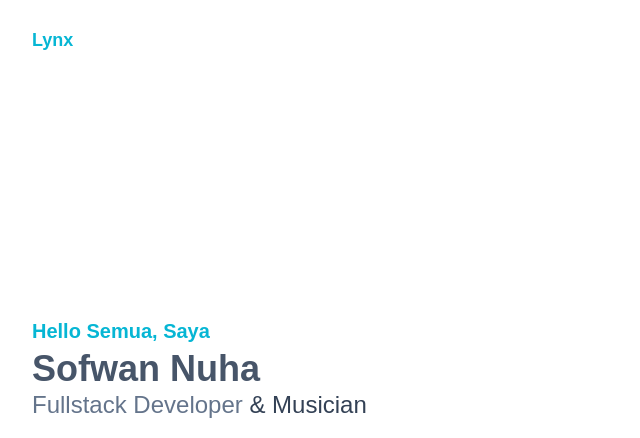
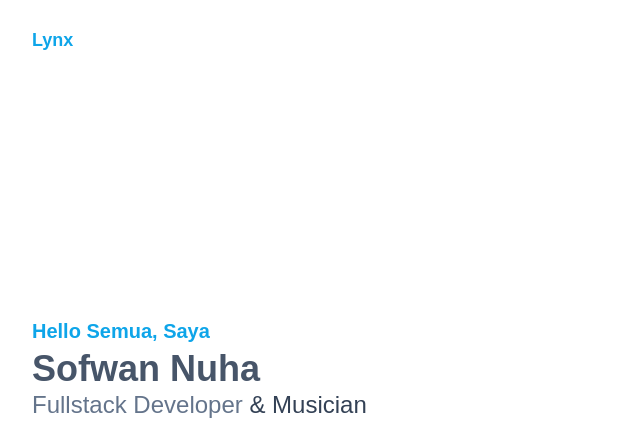
Before and after one commit to theonlyshannon/Web-Porto, a website: page index.html in a window 1280 px wide. Shown: the top 438 px of the page, 0-640 px from the left. Drawn offline with Linux system fonts and the light colour scheme.

Commit message:
commit change

```diff
--- a/index.html
+++ b/index.html
@@ -52,7 +52,7 @@
         <div class="container mb-5">
             <div class="flex flex-wrap">
                 <div class="w-full self-center px-4 lg:w-1/2 ">
-                    <h1 class="text-base font-semibold text-cyan-500 md:text-xl">Hello Semua, Saya <span class="block font-bold text-slate-600 text-4xl mt-1 lg:text-4xl">Sofwan Nuha </span></h1>
+                    <h1 class="text-base font-semibold text-primary md:text-xl">Hello Semua, Saya <span class="block font-bold text-slate-600 text-4xl mt-1 lg:text-4xl">Sofwan Nuha </span></h1>
                     <h2 class="font-medium text-slate-500 text-lg mb-5 lg:text-2xl">Fullstack Developer  <span class="text-slate-700">& Musician</span></h2>
                     <p class="font-medium text-slate-400 mb-10 leading-relaxed">Still Learning</p>
                 </div>
--- a/tailwind.config.js
+++ b/tailwind.config.js
@@ -8,7 +8,7 @@
     },
     extend: {
       colors: {
-        primary: '#06b6d4'
+        primary: '#0ea5e9'
       },
       screens: {
         '2xl' : '1320px'
```
Also changed, not shown: dist/output.css.
